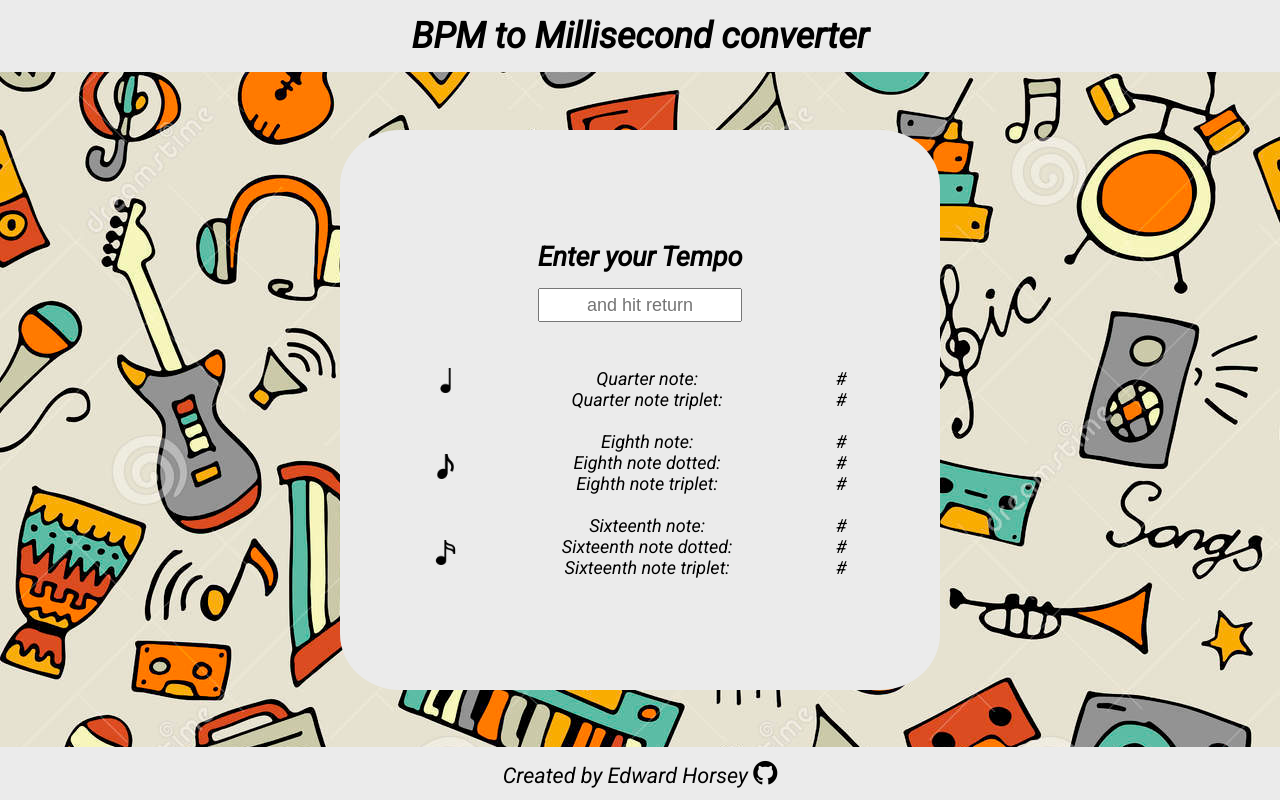
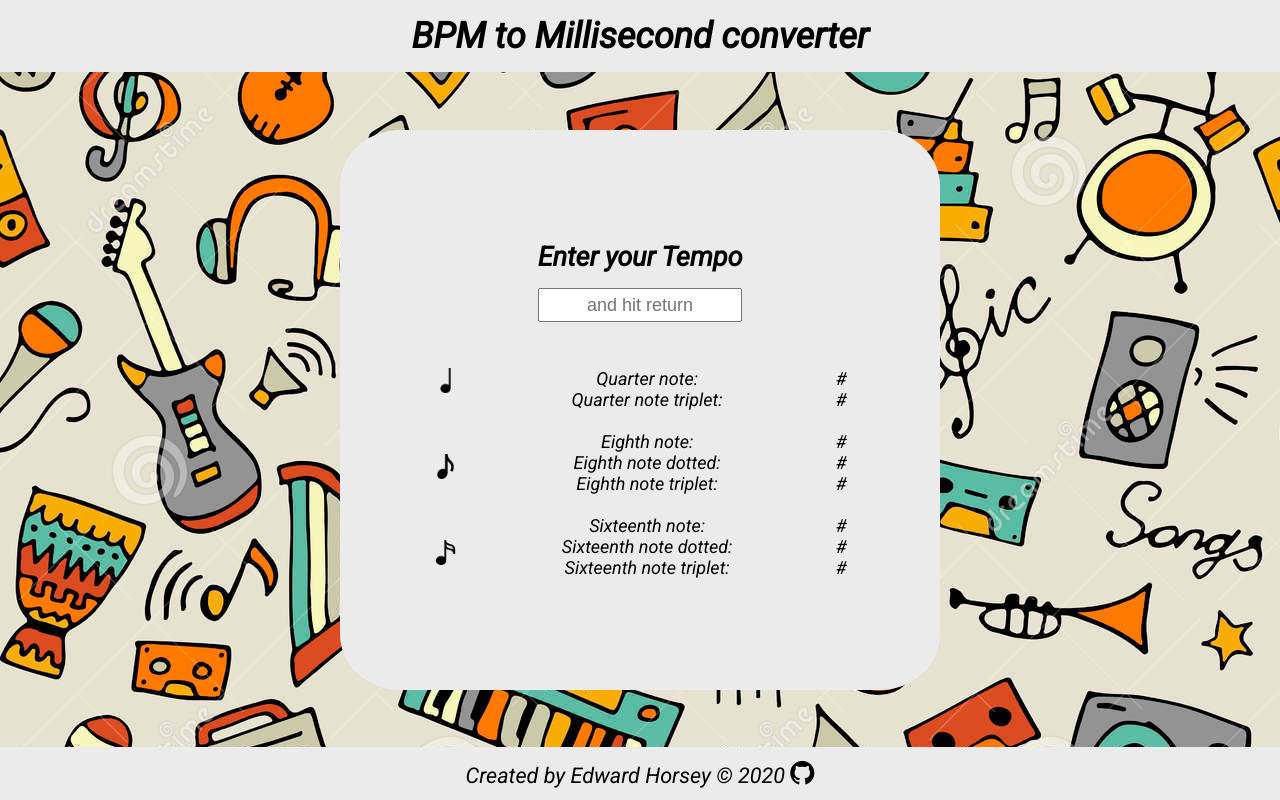
Before and after one commit to edwardhorsey/tempo-calculator, a plain HTML site: page index.html in a window 1280 px wide. Drawn offline with Linux system fonts and the light colour scheme.

Commit message:
added year

```diff
--- a/index.html
+++ b/index.html
@@ -78,7 +78,7 @@
     </section>
   </main>
   <Footer>
-      <span>Created by Edward Horsey    <a href="https://www.github.com/edwardhorsey" target="blank"><i class="fa fa-github"></i></a></span>
+      <span>Created by Edward Horsey <span id="year">©</span>    <a href="https://www.github.com/edwardhorsey" target="blank"><i class="fa fa-github"></i></a></span>
   </Footer>
   <script src="index.js"></script>
 </body>
--- a/index.js
+++ b/index.js
@@ -80,3 +80,6 @@ const getTempo = () => {
 };
 
 // put the numbers in the regex?? Not sure it's worth it..
+
+const theYear = new Date;
+document.getElementById('year').innerHTML += ` ${theYear.getFullYear()}`;
--- a/index.scss
+++ b/index.scss
@@ -183,7 +183,7 @@ main{
     }
 
     footer {
-      font-size: 1.2em;
+      font-size: 1.1em;
     }
   }
 
```
